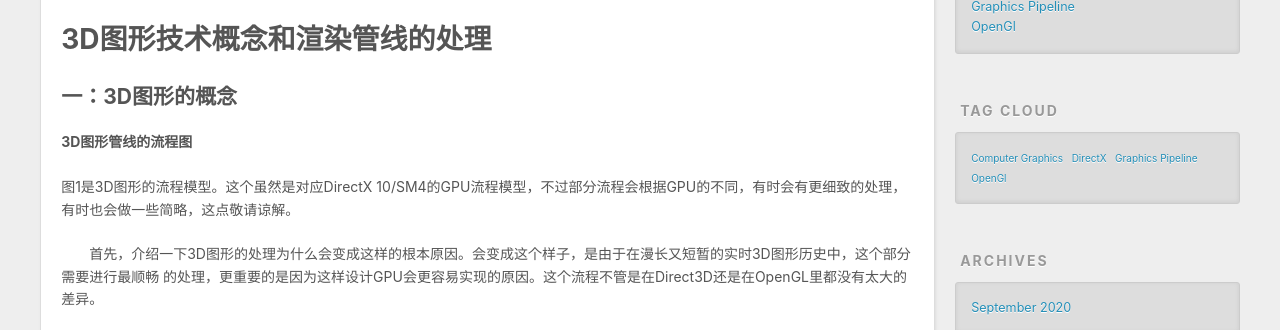
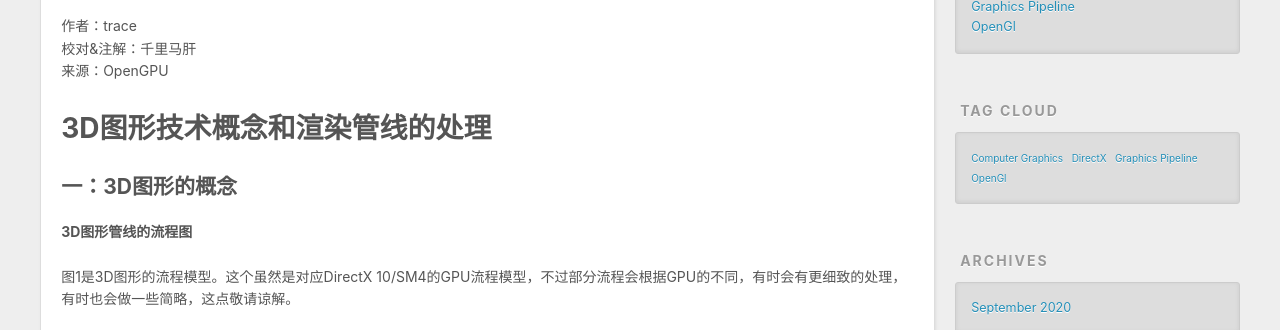
Before and after one commit to Larcvz/Larcvz.github.io, a plain HTML site: page index.html in a window 1280 px wide. Shown: the part 438-768 px from the top of the page. Drawn offline with nearby package versions, Linux system fonts and the light colour scheme; grey boxes are pictures that could not be loaded.

Commit message:
Site updated: 2020-09-07 21:09:49

```diff
--- a/index.html
+++ b/index.html
@@ -86,7 +86,8 @@
 
     <div class="article-entry" itemprop="articleBody">
 
-        <h1 id="3D图形技术概念和渲染管线的处理"><a href="#3D图形技术概念和渲染管线的处理" class="headerlink" title="3D图形技术概念和渲染管线的处理"></a>3D图形技术概念和渲染管线的处理</h1><h2 id="一：3D图形的概念"><a href="#一：3D图形的概念" class="headerlink" title="一：3D图形的概念"></a>一：3D图形的概念</h2><p><strong>3D图形管线的流程图</strong></p>
+        <p>作者：trace<br>校对&amp;注解：千里马肝<br>来源：OpenGPU</p>
+<h1 id="3D图形技术概念和渲染管线的处理"><a href="#3D图形技术概念和渲染管线的处理" class="headerlink" title="3D图形技术概念和渲染管线的处理"></a>3D图形技术概念和渲染管线的处理</h1><h2 id="一：3D图形的概念"><a href="#一：3D图形的概念" class="headerlink" title="一：3D图形的概念"></a>一：3D图形的概念</h2><p><strong>3D图形管线的流程图</strong></p>
 <p>图1是3D图形的流程模型。这个虽然是对应DirectX 10/SM4的GPU流程模型，不过部分流程会根据GPU的不同，有时会有更细致的处理，有时也会做一些简略，这点敬请谅解。</p>
 <p>　　首先，介绍一下3D图形的处理为什么会变成这样的根本原因。会变成这个样子，是由于在漫长又短暂的实时3D图形历史中，这个部分需要进行最顺畅 的处理，更重要的是因为这样设计GPU会更容易实现的原因。这个流程不管是在Direct3D还是在OpenGL里都没有太大的差异。</p>
 <p><img src="http://dl2.iteye.com/upload/attachment/0085/2376/a55e0849-381f-3fc4-bc2d-bad3cb5f225f.jpg" alt="点击查看原始大小图片"></p>
```
Also changed, not shown: 2020/09/06/西川善司3D图形技术概念和渲染管线的处理/index.html (+5 -4 lines).
